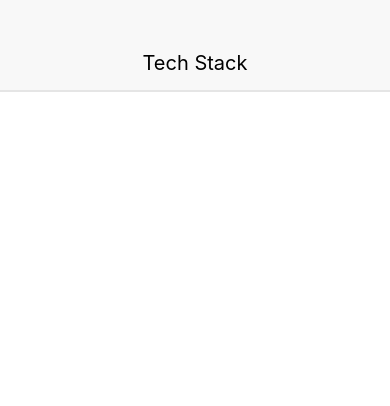
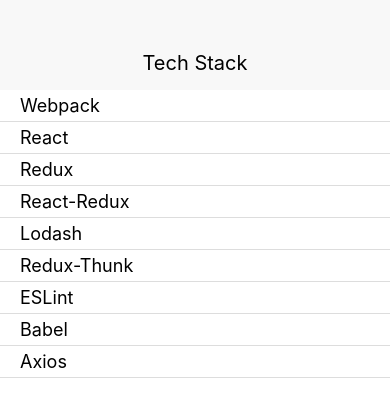
Before and after one commit to mishamilovidov/react-native-techstack, a React Native app: screen / in a window 390 px wide. Shown: the top 406 px of the page. Built offline with nearby package versions, Linux system fonts and the light colour scheme.

Commit message:
Add topics and descriptions

```diff
--- a/src/App.js
+++ b/src/App.js
@@ -8,7 +8,7 @@
 
 const App = () => (
   <Provider store={createStore(reducers)}>
-    <View>
+    <View style={{ flex: 1 }}>
       <Header headerText="Tech Stack" />
       <LibraryList />
     </View>
--- /dev/null
+++ b/src/actions/index.js
@@ -0,0 +1,6 @@
+export const selectLibrary = (libraryId) => {
+  return {
+    type: 'select_library',
+    payload: libraryId
+  };
+};
--- a/src/components/LibraryList.js
+++ b/src/components/LibraryList.js
@@ -1,15 +1,24 @@
-import { Component } from 'react';
+import React, { Component } from 'react';
+import { FlatList } from 'react-native';
 import { connect } from 'react-redux';
+import ListItem from './ListItem';
 
 class LibraryList extends Component {
+  renderItem(library) {
+    return <ListItem library={library} />;
+  }
+
   render() {
-    console.log(this.props);
-    return;
+    return (
+      <FlatList
+        data={this.props.libraries}
+        renderItem={this.renderItem}
+        keyExtractor={(library) => library.id.toString()}
+      />
+    );
   }
 }
 
-const mapStateToProps = state => {
-  return { libraries: state.libraries };
-};
+const mapStateToProps = state => ({ libraries: state.libraries });
 
 export default connect(mapStateToProps)(LibraryList);
--- /dev/null
+++ b/src/components/ListItem.js
@@ -0,0 +1,50 @@
+import React, { Component } from 'react';
+import { Text, TouchableWithoutFeedback, View } from 'react-native';
+import { connect } from 'react-redux';
+import { CardSection } from './common';
+import * as actions from '../actions';
+
+class ListItem extends Component {
+  renderDescription() {
+    const { description, id } = this.props.library.item;
+
+    if (id === this.props.selectedLibraryId) {
+      return (
+        <Text>{description}</Text>
+      );
+    }
+  }
+
+  render() {
+    const { id, title } = this.props.library.item;
+    const { titleStyle } = styles;
+
+    return (
+      <TouchableWithoutFeedback
+        onPress={() => this.props.selectLibrary(id)}
+      >
+        <View>
+          <CardSection>
+            <Text style={titleStyle}>
+              {title}
+            </Text>
+          </CardSection>
+          {this.renderDescription()}
+        </View>
+      </TouchableWithoutFeedback>
+    );
+  }
+}
+
+const styles = {
+  titleStyle: {
+    fontSize: 18,
+    paddingLeft: 15
+  }
+};
+
+const mapStateToProps = state => {
+  return { selectedLibraryId: state.selectedLibraryId };
+};
+
+export default connect(mapStateToProps, actions)(ListItem);
--- /dev/null
+++ b/src/reducers/SelectionReducer.js
@@ -0,0 +1,8 @@
+export default (state = null, action) => {
+  switch (action.type) {
+    case 'select_library':
+      return action.payload;
+    default:
+      return state;
+  }
+};
--- a/src/reducers/index.js
+++ b/src/reducers/index.js
@@ -1,6 +1,8 @@
 import { combineReducers } from 'redux';
 import LibraryReducer from './LibraryReducer';
+import SelectionReducer from './SelectionReducer';
 
 export default combineReducers({
-  libraries: LibraryReducer
+  libraries: LibraryReducer,
+  selectedLibraryId: SelectionReducer,
 });
```
